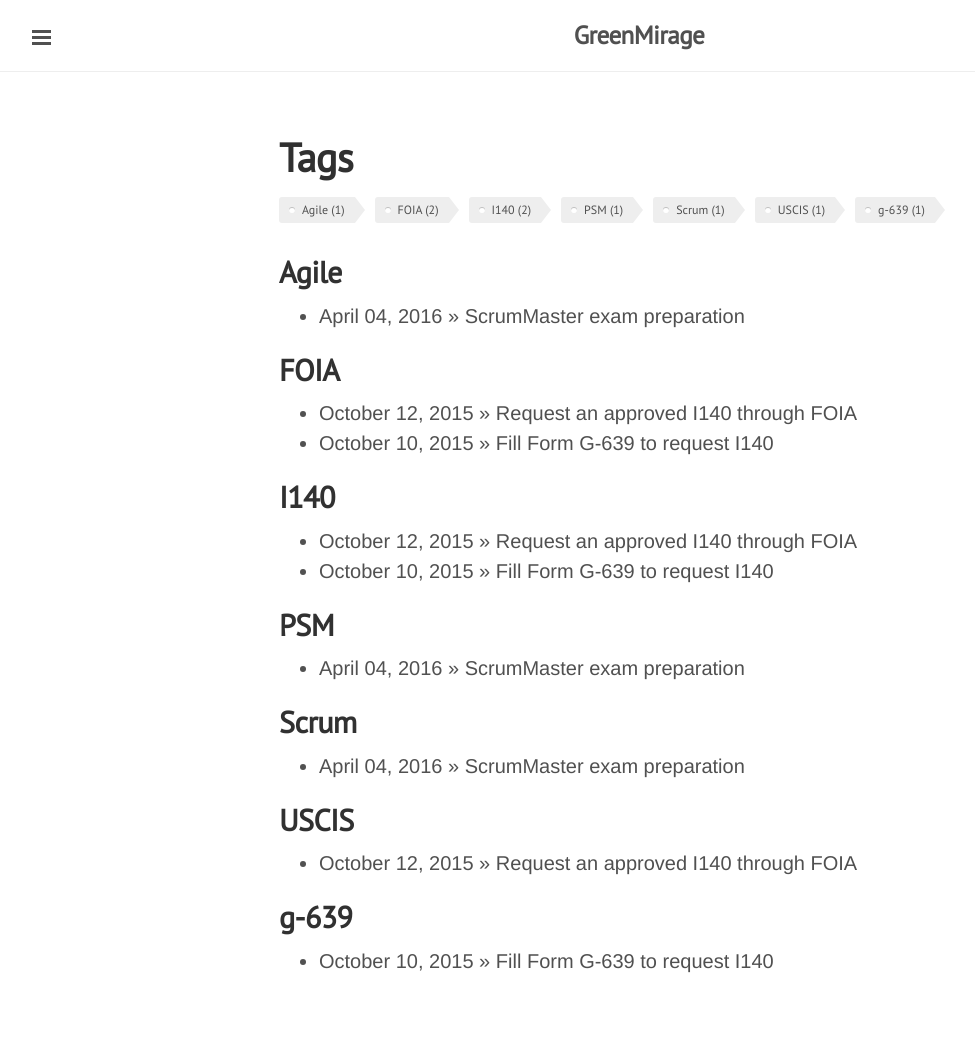
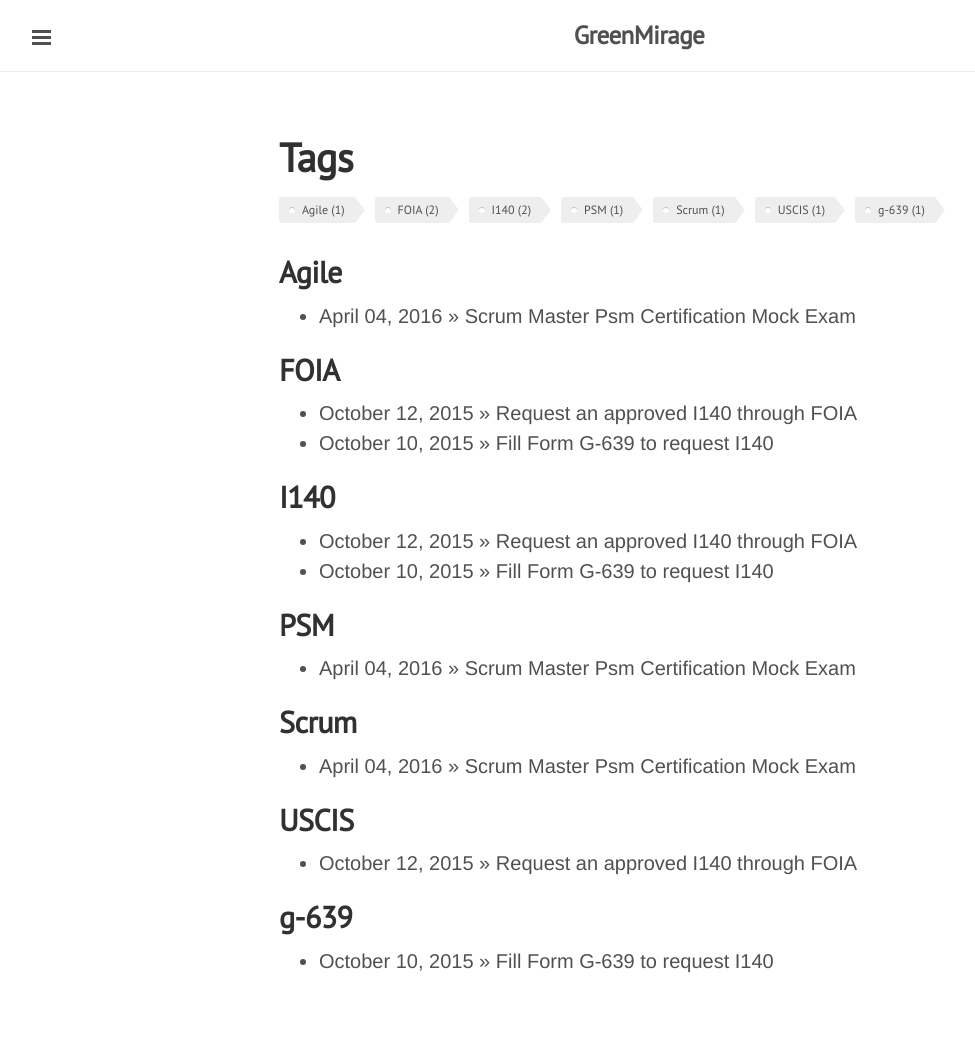
Before and after one commit to gitforwork2/gitforwork.github.io, a Jekyll site: the page built from tags.html, in a window 1280 px wide. Shown: the whole page, without its empty margins (1-976 px from the left). Built offline with Jekyll 4.4.1, drawn with Linux system fonts in a browser that asks for light colours; Markdown is read by kramdown in place of the engine named in the settings.

Commit message:
Simplify the page

```diff
--- a/_posts/2016-04-04-scrum-master-psm-certification-mock-exam.md
+++ b/_posts/2016-04-04-scrum-master-psm-certification-mock-exam.md
@@ -1,12 +1,11 @@
 ---
 layout: page
-title: ScrumMaster exam preparation
 date: 2016-04-04
 tags: Agile Scrum PSM
 comments: false
 description: Scrum Master PSM I certification mock exam
 ---
-Contact me for any issues: pattam.onnu@outlook.com
+Any issues, contact me: pattam.onnu@outlook.com
 ***
 <iframe src="https://docs.google.com/forms/d/1ymhZB6blUC42Sn2XAPgYrC88Ak_4u4Hm4GX0GTzfHzE/viewform?embedded=true" width="870" height="800" frameborder="0" marginheight="0" marginwidth="0">Loading...</iframe>
 ***
```
